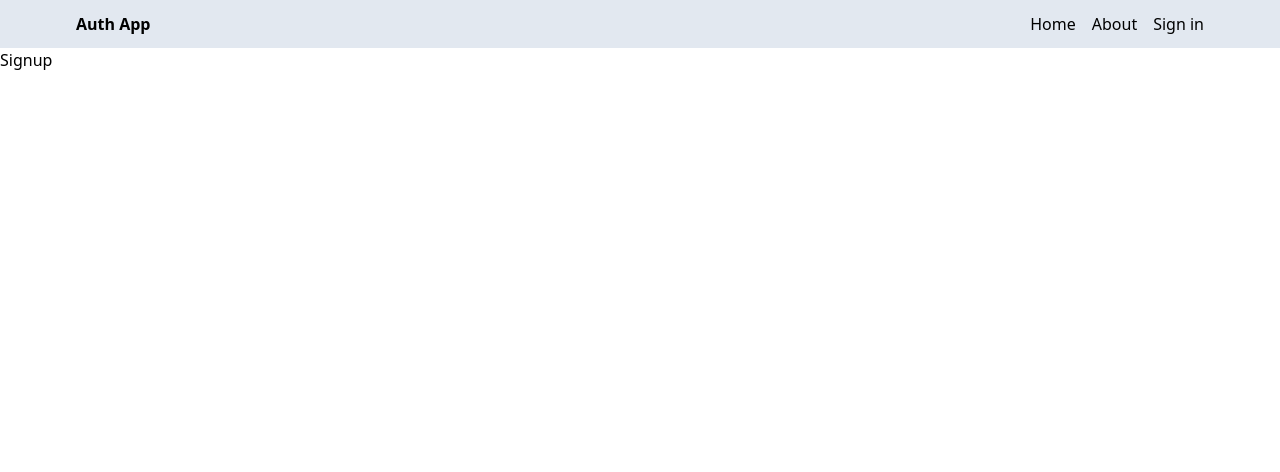
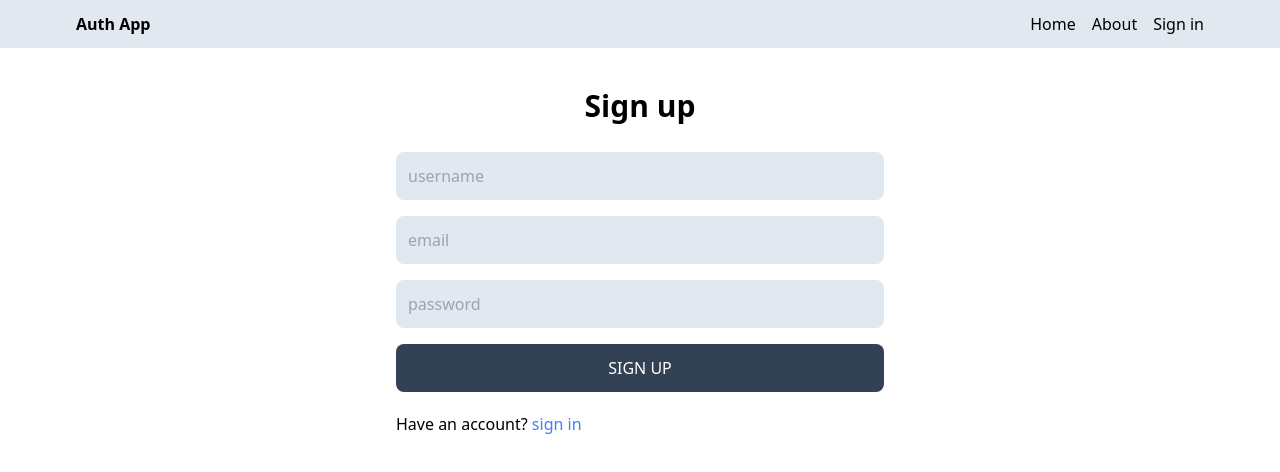
Before and after one commit to setgram/Authentication-Application, a React (Vite) app in the folder client/: page /sign-up in a window 1280 px wide. Shown: the top 472 px of the page. Built offline with nearby package versions, Linux system fonts and the light colour scheme.

Commit message:
complete sign-up page ui

```diff
--- a/client/src/pages/Signup.jsx
+++ b/client/src/pages/Signup.jsx
@@ -1,5 +1,41 @@
 import React from "react";
+import { Link } from "react-router-dom";
 
 export default function Signup() {
-  return <div>Signup</div>;
+  return (
+    <div className="p-3 max-w-lg mx-auto">
+      <h1 className="text-3xl text-center font-semibold my-7">Sign up</h1>
+      <form className="flex flex-col gap-4 ">
+        <input
+          type="text"
+          placeholder="username"
+          id="username"
+          className="bg-slate-200 p-3 rounded-lg"
+        />
+        <input
+          type="email"
+          placeholder="email"
+          id="email"
+          className="bg-slate-200 p-3 rounded-lg"
+        />
+        <input
+          type="password"
+          placeholder="password"
+          id="password"
+          className="bg-slate-200 p-3 rounded-lg"
+        />
+        <button className="bg-slate-700 text-white p-3 rounded-lg uppercase hover:opacity-95 disabled:opacity-80">
+          Sign up
+        </button>
+      </form>
+      <div className="flex gap-2 mt-5">
+        <p>
+          Have an account?{" "}
+          <Link to="/sign-in">
+            <span className="text-blue-500">sign in</span>
+          </Link>
+        </p>
+      </div>
+    </div>
+  );
 }
```
